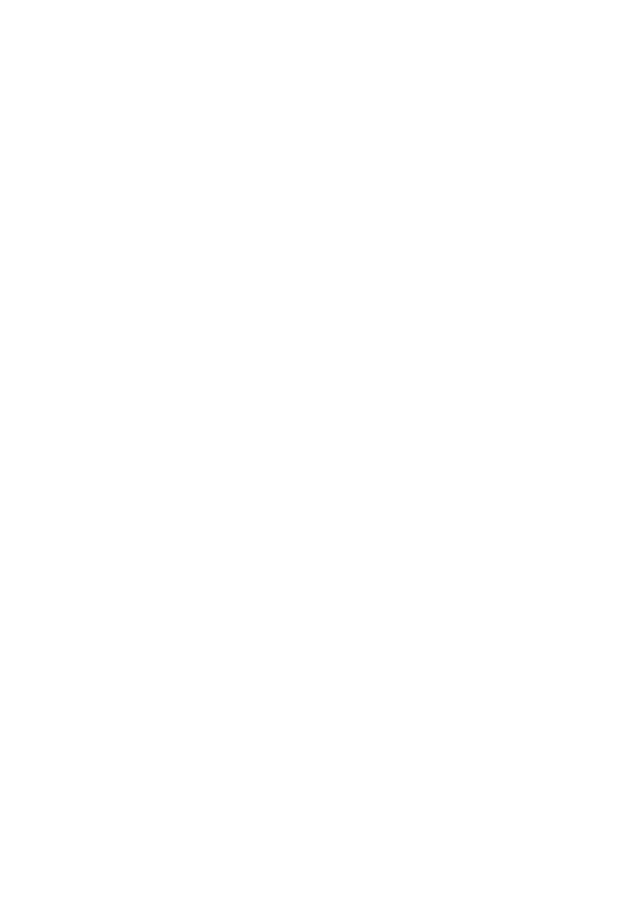
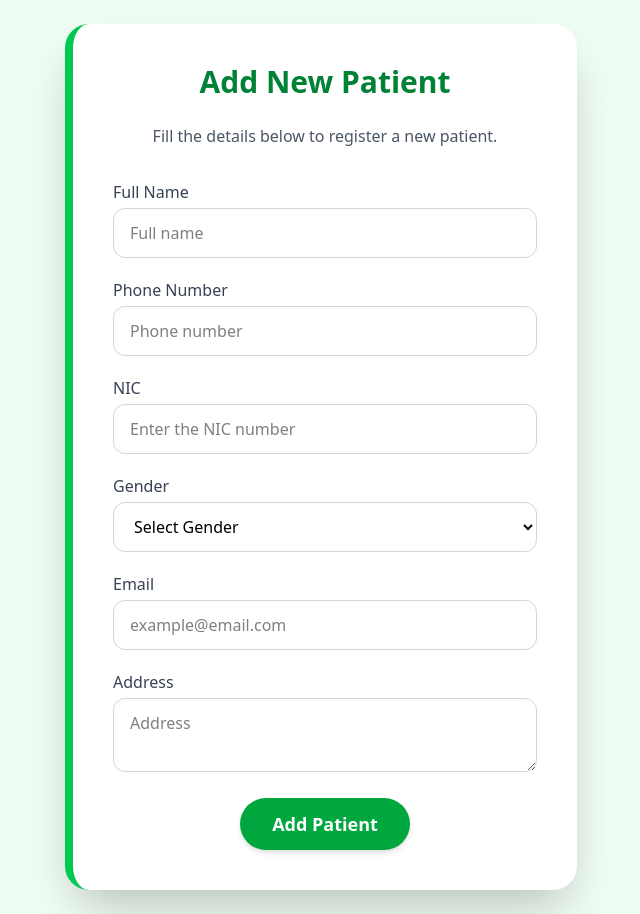
Before and after one commit to Thenujana/-Patient-Management-System-Frontend, a React (Vite) app: page /add-patient in a window 1280 px wide. Before the commit this address had no page. Shown: the whole page, without its empty margins (319-959 px from the left). Before the commit the page ends 800 px from the top, so only its background shows below. Built offline with nearby package versions, Linux system fonts and the light colour scheme.

Commit message:
Chnages in the home page and creating Add patient form

```diff
--- a/package.json
+++ b/package.json
@@ -11,6 +11,7 @@
   },
   "dependencies": {
     "@tailwindcss/vite": "^4.1.17",
+    "axios": "^1.13.2",
     "react": "^19.2.0",
     "react-dom": "^19.2.0",
     "react-router-dom": "^7.9.6",
--- a/src/App.tsx
+++ b/src/App.tsx
@@ -1,11 +1,14 @@
 import { BrowserRouter as Router, Routes, Route } from "react-router-dom";
-import Home from "./pages/Home"; // Make sure this path is correct
+import Home from "./pages/Home";
+import AddPatient from "./pages/AddPatient";
 
 function App() {
   return (
     <Router>
       <Routes>
-        <Route path="/" element={<Home />} /> {/* Load Home on '/' */}
+        <Route path="/" element={<Home />} />
+         <Route path="/add-patient" element={<AddPatient />} />
+
       </Routes>
     </Router>
   );
--- /dev/null
+++ b/src/pages/AddPatient.tsx
@@ -0,0 +1,171 @@
+import { useState } from "react";
+import { useNavigate } from "react-router-dom";
+
+const AddPatient = () => {
+  const navigate = useNavigate();
+
+  const [form, setForm] = useState({
+    fullName: "",
+    phone: "",
+    nic: "",
+    gender: "",
+    email: "",
+    address: "",
+  });
+
+  const [errors, setErrors] = useState({
+    fullName: "",
+    phone: "",
+    email: "",
+  });
+
+  const handleChange = (e: React.ChangeEvent<HTMLInputElement | HTMLSelectElement | HTMLTextAreaElement>) => {
+    setForm({ ...form, [e.target.name]: e.target.value });
+  };
+
+  const validate = () => {
+    let valid = true;
+    const newErrors = { fullName: "", phone: "", email: "" };
+
+    if (!form.fullName.trim()) {
+      newErrors.fullName = "Full name is required";
+      valid = false;
+    }
+
+    if (!/^\d{10}$/.test(form.phone)) {
+      newErrors.phone = "Phone number must be 10 digits";
+      valid = false;
+    }
+
+    if (!/^[\w-.]+@([\w-]+\.)+[\w-]{2,4}$/.test(form.email)) {
+      newErrors.email = "Invalid email address";
+      valid = false;
+    }
+
+    setErrors(newErrors);
+    return valid;
+  };
+
+  const handleSubmit = (e: React.FormEvent) => {
+    e.preventDefault();
+    if (validate()) {
+      console.log("Patient Added:", form);
+      alert("Patient added successfully!");
+      navigate("/patients");
+    }
+  };
+
+  return (
+    <div className="min-h-screen bg-green-50 flex items-center justify-center p-6">
+      <div className="bg-white shadow-2xl rounded-3xl p-10 w-full max-w-lg border-l-8 border-green-500">
+
+
+        <h2 className="text-3xl font-bold text-green-700 mb-6 text-center">
+          Add New Patient
+        </h2>
+        <p className="text-gray-600 text-center mb-8">
+          Fill the details below to register a new patient.
+        </p>
+
+        <form onSubmit={handleSubmit} className="space-y-5">
+
+
+          <div>
+            <label className="block text-gray-700 font-medium mb-1">Full Name</label>
+            <input
+              type="text"
+              name="fullName"
+              value={form.fullName}
+              onChange={handleChange}
+              className={`w-full border rounded-xl px-4 py-3 focus:outline-none focus:ring-2 ${errors.fullName ? "focus:ring-red-400 border-red-500" : "focus:ring-green-500 border-gray-300"}`}
+              placeholder="Full name"
+            />
+            {errors.fullName && <p className="text-red-500 text-sm mt-1">{errors.fullName}</p>}
+          </div>
+
+
+          <div>
+            <label className="block text-gray-700 font-medium mb-1">Phone Number</label>
+            <input
+              type="text"
+              name="phone"
+              value={form.phone}
+              onChange={handleChange}
+              className={`w-full border rounded-xl px-4 py-3 focus:outline-none focus:ring-2 ${errors.phone ? "focus:ring-red-400 border-red-500" : "focus:ring-green-500 border-gray-300"}`}
+              placeholder="Phone number"
+            />
+            {errors.phone && <p className="text-red-500 text-sm mt-1">{errors.phone}</p>}
+          </div>
+
+
+          <div>
+            <label className="block text-gray-700 font-medium mb-1">NIC</label>
+            <input
+              type="text"
+              name="nic"
+              value={form.nic}
+              onChange={handleChange}
+              className="w-full border rounded-xl px-4 py-3 focus:outline-none focus:ring-2 focus:ring-green-500 border-gray-300"
+              placeholder="Enter the NIC number"
+            />
+          </div>
+
+
+          <div>
+            <label className="block text-gray-700 font-medium mb-1">Gender</label>
+            <select
+              name="gender"
+              value={form.gender}
+              onChange={handleChange}
+              className="w-full border rounded-xl px-4 py-3 focus:outline-none focus:ring-2 focus:ring-green-500 border-gray-300"
+            >
+              <option value="">Select Gender</option>
+              <option value="Male">Male</option>
+              <option value="Female">Female</option>
+              <option value="Other">Other</option>
+            </select>
+          </div>
+
+
+          <div>
+            <label className="block text-gray-700 font-medium mb-1">Email</label>
+            <input
+              type="email"
+              name="email"
+              value={form.email}
+              onChange={handleChange}
+              className={`w-full border rounded-xl px-4 py-3 focus:outline-none focus:ring-2 ${errors.email ? "focus:ring-red-400 border-red-500" : "focus:ring-green-500 border-gray-300"}`}
+              placeholder="example@email.com"
+            />
+            {errors.email && <p className="text-red-500 text-sm mt-1">{errors.email}</p>}
+          </div>
+
+
+          <div>
+            <label className="block text-gray-700 font-medium mb-1">Address</label>
+            <textarea
+              name="address"
+              value={form.address}
+              onChange={handleChange}
+              className="w-full border rounded-xl px-4 py-3 focus:outline-none focus:ring-2 focus:ring-green-500 border-gray-300"
+              placeholder="Address "
+            ></textarea>
+          </div>
+
+
+          <div className="text-center">
+            <button
+              type="submit"
+              className="bg-green-600 hover:bg-green-700 text-white font-semibold px-8 py-3 rounded-full transition text-lg shadow-md"
+            >
+              Add Patient
+            </button>
+          </div>
+
+        </form>
+      </div>
+    </div>
+  );
+};
+
+export default AddPatient;
--- a/src/pages/Home.tsx
+++ b/src/pages/Home.tsx
@@ -3,63 +3,45 @@
 
 const Home = () => {
   return (
-    <div className="min-h-screen bg-gray-100 flex flex-col items-center p-6">
+    <div className="min-h-screen bg-gray-100 flex flex-col items-center p-0">
 
 
-      <section className="w-full max-w-6xl flex flex-col md:flex-row items-center bg-white rounded-xl shadow-lg p-8 mt-10">
+      <section className="w-full bg-gradient-to-r from-green-50 to-white flex flex-col md:flex-row items-center justify-between p-10 md:p-20 shadow-lg">
 
-        <div className="w-full md:w-1/2 flex justify-center mb-6 md:mb-0">
+
+        <div className="w-full md:w-1/2 flex justify-center mb-8 md:mb-0">
           <img
             src={heroImage}
             alt="Healthcare"
-            className="w-80 h-80 object-cover rounded-lg shadow-md"
+            className="w-96 h-96 object-cover rounded-xl shadow-2xl transform hover:scale-105 transition-transform duration-500"
           />
         </div>
 
 
-        <div className="w-full md:w-1/2 md:pl-10 text-center md:text-left">
-          <h1 className="text-5xl font-bold text-pink-600 mb-4">
+        <div className="w-full md:w-1/2 md:pl-12 text-center md:text-left">
+          <h1 className="text-5xl md:text-6xl font-extrabold text-green-700 mb-6 leading-tight">
             Welcome to Patient Management System
           </h1>
-          <p className="text-gray-700 text-lg">
-            Efficiently manage patient records, appointments, and medical details.
-            Add new patients, view existing records, and stay organized with ease.
+          <p className="text-gray-700 text-lg md:text-xl mb-8">
+           Helps to manage the patients easily and efficiently.
           </p>
-        </div>
-      </section>
-
-
-      <div className="grid grid-cols-1 sm:grid-cols-2 gap-6 mt-12 w-full max-w-4xl">
-
-
-        <div className="bg-white shadow-lg rounded-xl p-6 hover:shadow-xl transition duration-300">
-          <h2 className="text-2xl font-semibold text-gray-800">Add New Patient</h2>
-          <p className="text-gray-600 mt-2">
-            Register a new patient into the system with personal and medical details.
-          </p>
+          <div className="flex flex-col sm:flex-row justify-center md:justify-start gap-4">
             <Link
               to="/add-patient"
-            className="inline-block mt-4 bg-blue-600 text-white px-5 py-2 rounded-lg hover:bg-blue-700 transition-colors duration-200"
+              className="bg-blue-600 hover:bg-blue-700 text-white px-8 py-3 rounded-full font-semibold shadow-md transition-all duration-300 text-lg"
             >
               Add Patient
             </Link>
-        </div>
-
-
-        <div className="bg-white shadow-lg rounded-xl p-6 hover:shadow-xl transition duration-300">
-          <h2 className="text-2xl font-semibold text-gray-800">View All Patients</h2>
-          <p className="text-gray-600 mt-2">
-            See the list of all registered patients and manage their records.
-          </p>
             <Link
               to="/patients"
-            className="inline-block mt-4 bg-green-600 text-white px-5 py-2 rounded-lg hover:bg-green-700 transition-colors duration-200"
+              className="bg-green-600 hover:bg-green-700 text-white px-8 py-3 rounded-full font-semibold shadow-md transition-all duration-300 text-lg"
             >
               View Patients
             </Link>
           </div>
+        </div>
+      </section>
 
-      </div>
     </div>
   );
 };
```
Also changed, not shown: 1 other file (tests, documents, lock files or other folders). Lines whose indentation alone changed are shown as unchanged.
